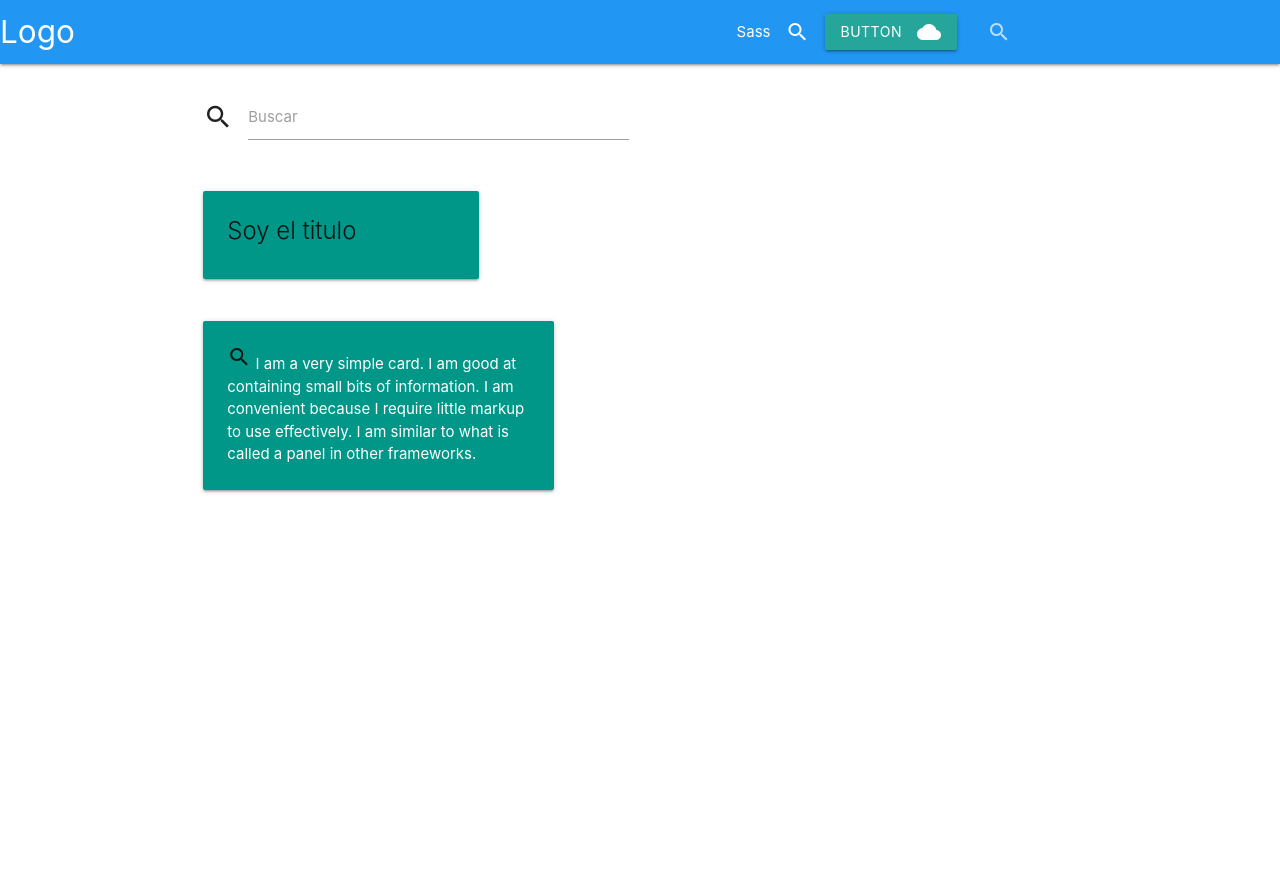
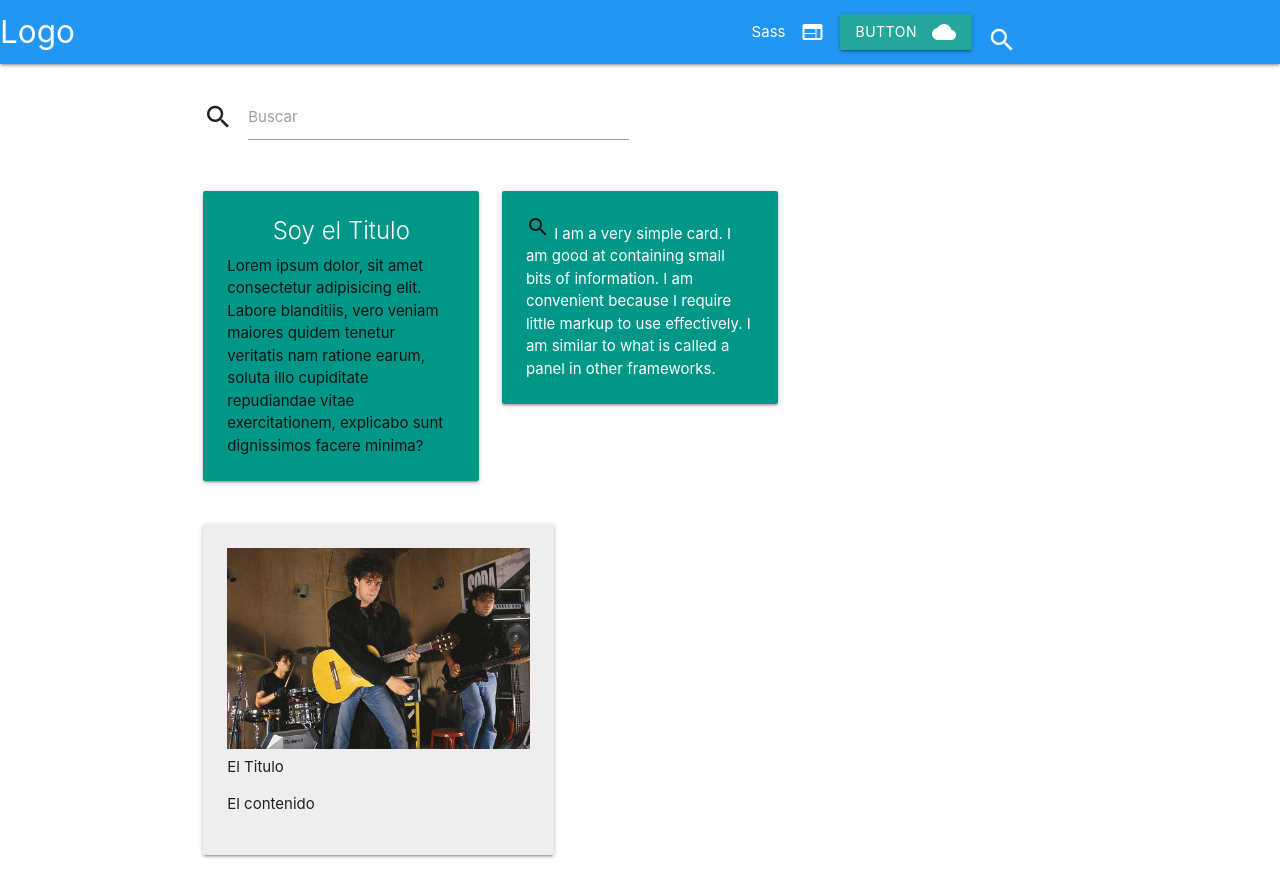
Before and after one commit to GuruSoda/SraPOC, a website: page public/mame.html in a window 1280 px wide. Before the commit the page ends 800 px from the top, so only its background shows below. Drawn offline with Linux system fonts and the light colour scheme.

Commit message:
Se agrego el chequeo de existencia de snapshot. Se agregaron dos imagenes de prueba. Se agrego en la configuracion la ruta de los snapshots. Se hicierom pruebas en el archivo mame.html

```diff
--- a/configs/armame.json
+++ b/configs/armame.json
@@ -1,3 +1,4 @@
 {
-    "database": "databases/mame.sqlite"
+    "database": "databases/mame.sqlite",
+    "snap": "c:/Cosas/MAME-2003-078/mame2003/images"
 }
--- a/public/mame.html
+++ b/public/mame.html
@@ -17,22 +17,24 @@
             <a href="#!" class="brand-logo">Logo</a>
             <ul class="right hide-on-med-and-down">
               <li><a href="/mame/games/gng">Sass</a></li>
-                <li><i class="material-icons prefix">search</i></li>
+              <li><i class="material-icons">web</i></li>
               <li><a class="waves-effect waves-light btn">Button<i class="material-icons right">cloud</i></a></li>
               <li>
                 <form>
                     <div class="input-field">
-                        <input id="search" type="search" required>
-                        <label class="label-icon" for="search"><i class="material-icons">search</i></label>
-                        <i class="material-icons">close</i>
+                      <i class="material-icons prefix white-text">search</i>
+                      <input id="search" type="text" class="white-text">
+                      <label class="label-icon" for="search"></label>
                      </div>
                 </form>
               </li>
+
             </ul>
         </div>
     </nav>
 
     <div class="container section">
+
 
         <div class="row">
             <div class="input-field col s6">
@@ -46,16 +48,15 @@
             <div class="col s4">
                 <div class="card teal">
                     <div class="card-content">
-                        <span class="card-title">Soy el titulo</span>
-                    </div>
+                        <span class="card-title white-text center-align">Soy el Titulo</span>
+                        <p>Lorem ipsum dolor, sit amet consectetur adipisicing elit. Labore blanditiis, vero veniam maiores quidem tenetur veritatis nam ratione earum, soluta illo cupiditate repudiandae vitae exercitationem, explicabo sunt dignissimos facere minima?</p>
                     </div>
                 </div>
             </div>
 
-        <div class="row">
-            <div class="col s12 m5">
+            <div class="col s4">
               <div class="card-panel teal hoverable">
-                <i class="material-icons prefix">search</i>
+                <i class="material-icons">search</i>
                 <span class="white-text">I am a very simple card. I am good at containing small bits of information.
                 I am convenient because I require little markup to use effectively. I am similar to what is called a panel in other frameworks.
                 </span>
@@ -63,14 +64,31 @@
             </div>
           </div>
 
+          <div class="col s4">
+            <div class="card teal">
+
+            </div>
           </div>
 
+    <div class="row">
+      <div class="col s5">
+        <div class="card-panel grey lighten-3">
+            <div class="card-image">
+              <img class="responsive-img" src="img/soda.jpg">
+              <span class="card-title">El Titulo</span>
+            </div>
+            <div class="card-content"> <p>El contenido</p></div>
+        </div>
+      </div>
+    </div>
+
+  </div>
     <!--JavaScript at end of body for optimized loading-->
     <script type="text/javascript" src="js/materialize.min.js"></script>
     <script type="text/javascript">
         document.addEventListener('DOMContentLoaded', function() {
             var elems = document.querySelectorAll('.sidenav');
-            var instances = M.Sidenav.init(elems, options);
+            var instances = M.Sidenav.init(elems, {});
         });
     </script>
   </body>
```
Also changed, not shown: models/armame.js (+16 -0 lines), public/img/mazinger.jpg (added), public/img/soda.jpg (added). Lines whose indentation alone changed are shown as unchanged.
